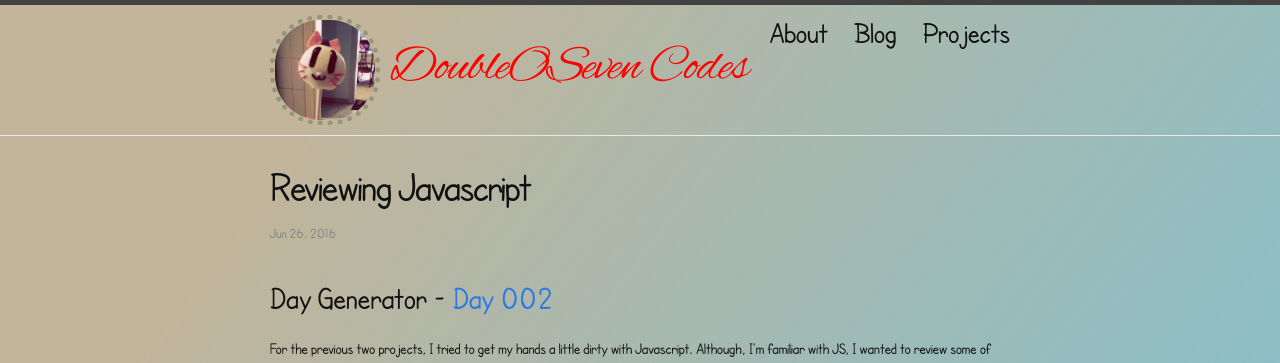
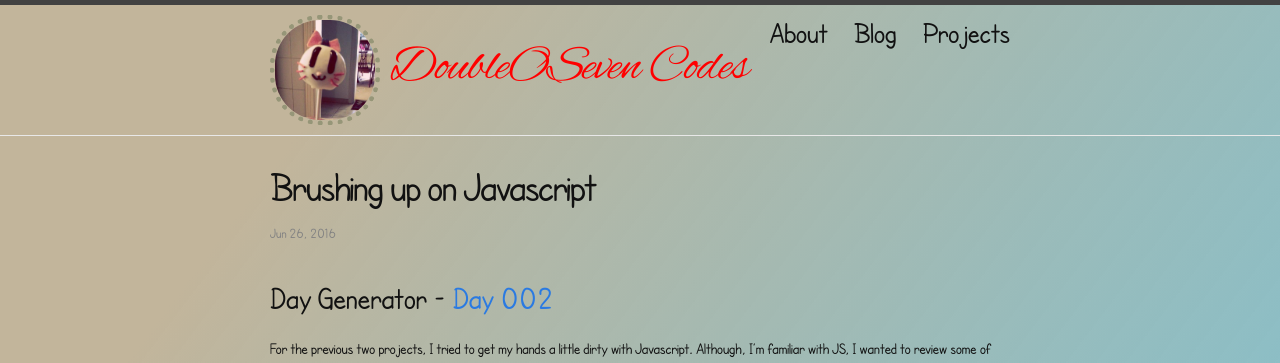
Before and after one commit to doubleoseven/doubleOseven.github.io, a Jekyll site: the page built from _posts/2016-07-04-Day-Generator.markdown, in a window 1280 px wide. Shown: the top 363 px of the page. Built offline with Jekyll 4.4.1, drawn with Linux system fonts in a browser that asks for light colours.

Commit message:
Change title of second post

```diff
--- a/_posts/2016-07-04-Day-Generator.markdown
+++ b/_posts/2016-07-04-Day-Generator.markdown
@@ -1,11 +1,14 @@
 ---
 layout: post
 date:   2016-06-26 21:51:09 +0300
-title: "Reviewing Javascript "
+title: "Brushing up on Javascript "
 categories: blog
 ---
-
-<h2> Day Generator - <a href="http://doubleoseven.github.io/2016/06/23/project-two.html"> Day 002 </a></h2>
+{% for post in site.posts %}
+		{% if post.day == '001' %}
+<h2> Day Generator - <a href="{{ post.url | prepend: site.baseurl}}"> Day 002 </a></h2>
+		{% endif %}
+{% endfor %}
 
 For the previous two projects, I tried to get my hands a little dirty with Javascript. Although, I'm familiar with JS, I wanted to review some of the syntax and what better way to do that than write some code.
 <br> <br>
```
